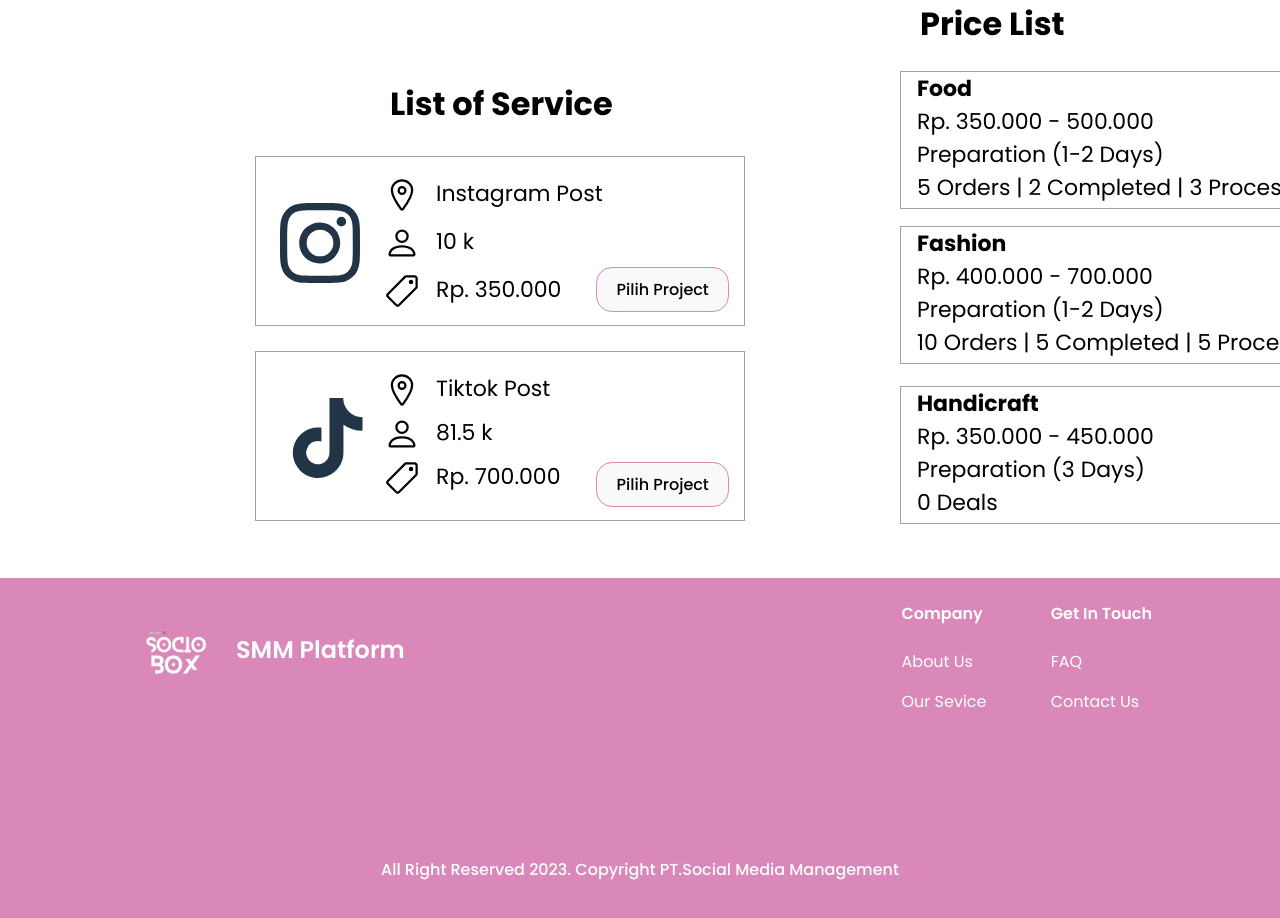
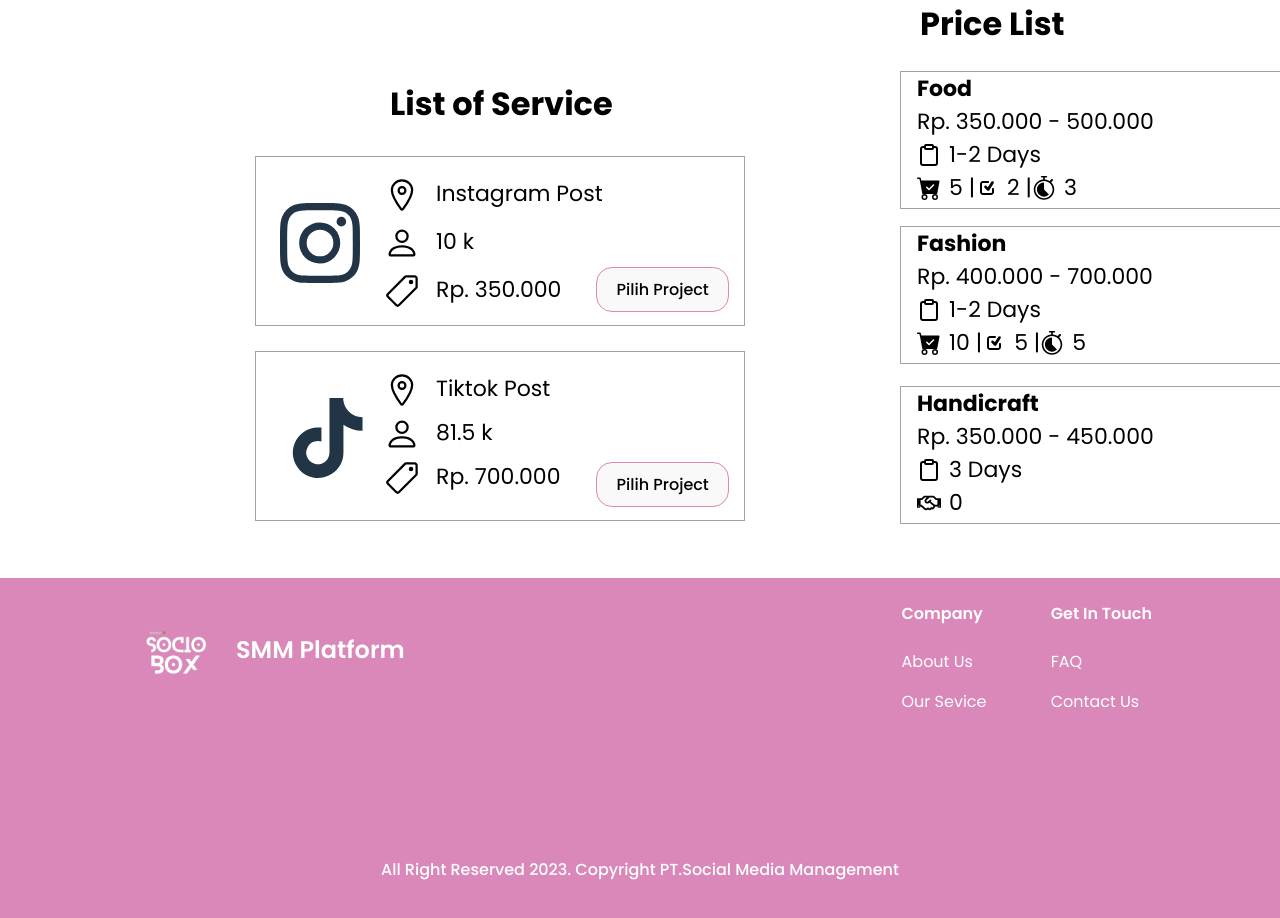
Before and after one commit to rizkyIqbal/smm-platform, a React (Vite) app: page /sellerdetail in a window 1280 px wide. Shown: the part 1020-1938 px from the top of the page. Built offline with nearby package versions, Linux system fonts and the light colour scheme.

Commit message:
chore: add icon

```diff
--- a/src/Pages/SellerDetail.jsx
+++ b/src/Pages/SellerDetail.jsx
@@ -12,6 +12,11 @@ import { BsPerson } from 'react-icons/bs';
 import { IoPricetagOutline } from 'react-icons/io5';
 import {BsInstagram} from 'react-icons/bs'
 import {BiLogoTiktok} from 'react-icons/bi'
+import {FiClipboard} from 'react-icons/fi'
+import {BsFillCartCheckFill} from 'react-icons/bs'
+import {TiInputChecked} from 'react-icons/ti'
+import {RxLapTimer} from 'react-icons/rx'
+import {FaRegHandshake} from 'react-icons/fa'
 
 function SellerDetail () {
     return (
@@ -87,20 +92,46 @@ function SellerDetail () {
                 <div className='w-[440px] h-[138px] absolute top-[885px] left-[900px] border border-gray-400'>
                     <p className='text-[22px] font-bold text-black ml-4'>Food</p>
                     <p className='text-[22px] text-black ml-4'>Rp. 350.000 - 500.000</p>
-                    <p className='text-[22px] text-black ml-4'>Preparation (1-2 Days)</p>
-                    <p className='text-[22px] text-black ml-4'>5 Orders | 2 Completed | 3 Process</p>
+                    <div className='flex ml-4 items-center'>
+                        <FiClipboard color='black' fontSize="24px" />
+                        <p className="inline-flex text-[22px] text-black ml-2">1-2 Days</p>
+                    </div>
+                    <div className='flex ml-4 items-center'>
+                        <BsFillCartCheckFill color='black' fontSize="24px" />
+                        <p className="inline-flex text-[22px] text-black ml-2">5 |</p>
+                        <TiInputChecked color='black' fontSize="24px" />
+                        <p className="inline-flex text-[22px] text-black ml-2">2 |</p>
+                        <RxLapTimer color='black' fontSize="24px" />
+                        <p className="inline-flex text-[22px] text-black ml-2">3</p>
+                    </div>
                 </div>
                 <div className='w-[440px] h-[138px] absolute top-[1040px] left-[900px] border border-gray-400'>
                     <p className='text-[22px] font-bold text-black ml-4'>Fashion</p>
                     <p className='text-[22px] text-black ml-4'>Rp. 400.000 - 700.000</p>
-                    <p className='text-[22px] text-black ml-4'>Preparation (1-2 Days)</p>
-                    <p className='text-[22px] text-black ml-4'>10 Orders | 5 Completed | 5 Process</p>
+                    <div className='flex ml-4 items-center'>
+                        <FiClipboard color='black' fontSize="24px" />
+                        <p className="inline-flex text-[22px] text-black ml-2">1-2 Days</p>
+                    </div>
+                    <div className='flex ml-4 items-center'>
+                        <BsFillCartCheckFill color='black' fontSize="24px" />
+                        <p className="inline-flex text-[22px] text-black ml-2">10 |</p>
+                        <TiInputChecked color='black' fontSize="24px" />
+                        <p className="inline-flex text-[22px] text-black ml-2">5 |</p>
+                        <RxLapTimer color='black' fontSize="24px" />
+                        <p className="inline-flex text-[22px] text-black ml-2">5</p>
+                    </div>
                 </div>
                 <div className='w-[440px] h-[138px] absolute top-[1200px] left-[900px] border border-gray-400'>
                     <p className='text-[22px] font-bold text-black ml-4'>Handicraft</p>
                     <p className='text-[22px] text-black ml-4'>Rp. 350.000 - 450.000</p>
-                    <p className='text-[22px] text-black ml-4'>Preparation (3 Days)</p>
-                    <p className='text-[22px] text-black ml-4'>0 Deals</p>
+                    <div className='flex ml-4 items-center'>
+                        <FiClipboard color='black' fontSize="24px" />
+                        <p className="inline-flex text-[22px] text-black ml-2">3 Days</p>
+                    </div>
+                    <div className='flex ml-4 items-center'>
+                        <FaRegHandshake color='black' fontSize="24px" />
+                        <p className="inline-flex text-[22px] text-black ml-2">0</p>
+                    </div>
                 </div>
             </div>
 
```
